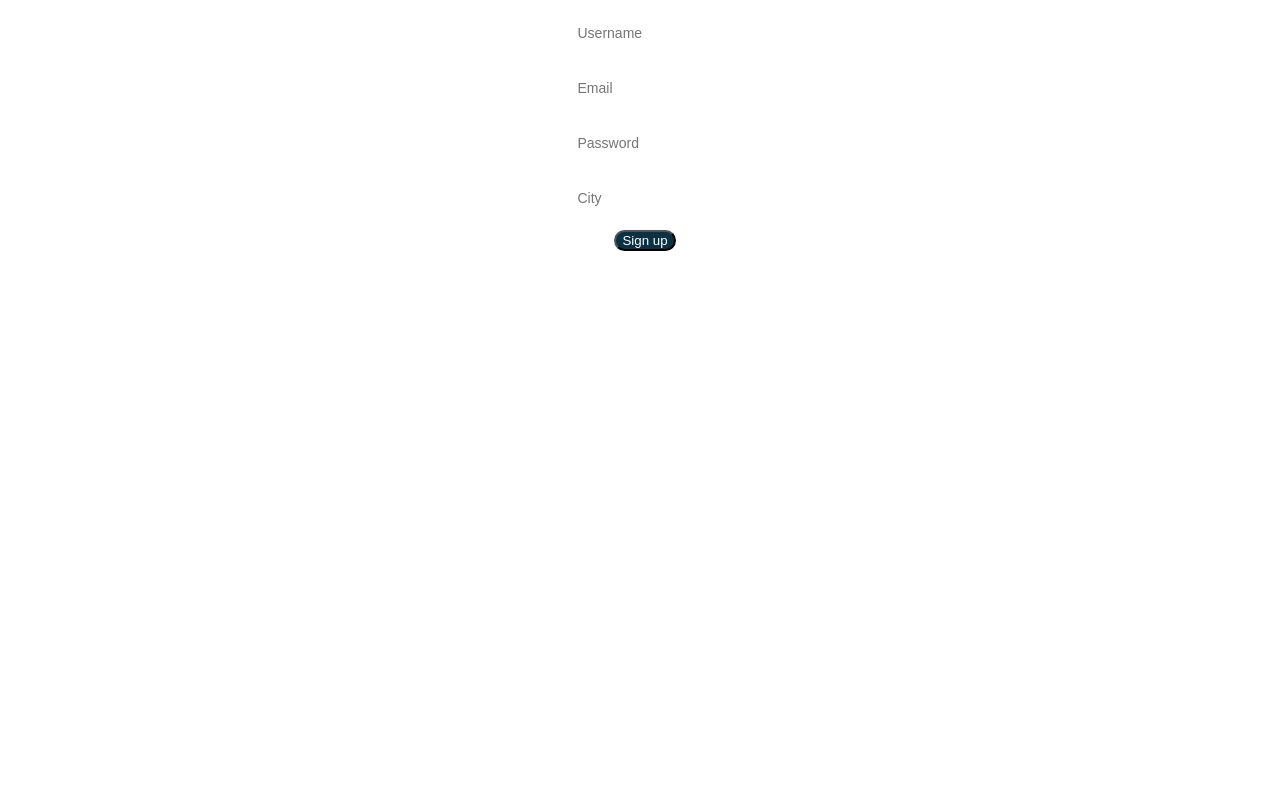
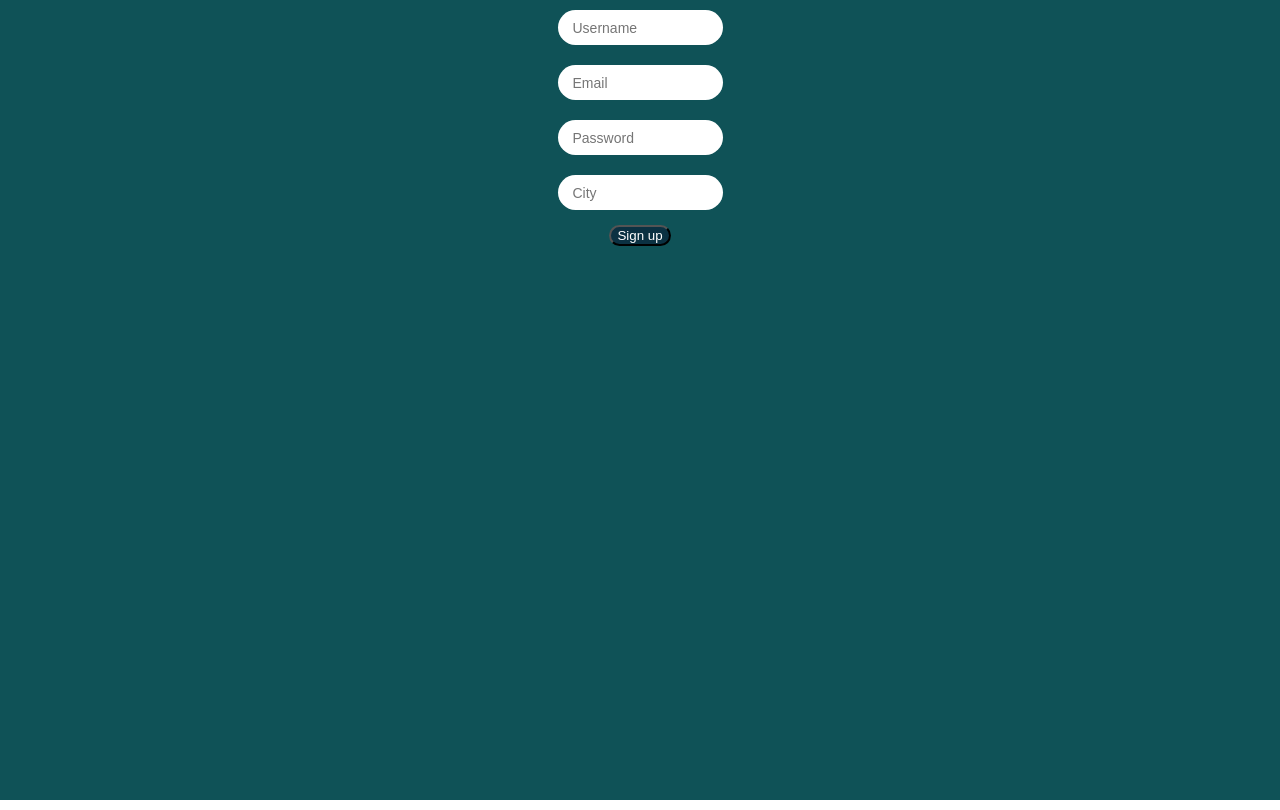
Before and after one commit to fionaochs/groupies-front-end, a React (Create React App) app: page /signup in a window 1280 px wide. Built offline with nearby package versions, Linux system fonts and the light colour scheme.

Commit message:
css homepage

```diff
--- a/src/App.css
+++ b/src/App.css
@@ -1,16 +1,23 @@
 
 @import url('https://fonts.googleapis.com/css?family=Spartan&display=swap');
 
+html, body, #root {
+  width: 100%;
+  height: 100%;
+  padding: 0;
+  margin: 0;
+}
+
 body {
   background-color: white;
-  padding: 5px;
-
   font-family: 'spartan';
-
   text-align: center;
-
 }
-
+#app-div{
+  background-color: white;
+  height: 100%;
+  width: 100%;
+}
 ul {
   list-style-type: none;
   /* display: flex; */
@@ -23,7 +30,7 @@ ul {
 li {
   border: 4px solid #0B3140;
   /* float: left; */
-  background-color: #D6D3F0;
+  background-color: white;
   /* width: 30%; */
 }
 
--- a/src/App.js
+++ b/src/App.js
@@ -12,13 +12,14 @@ import SignUp from './SignUp.js'
 import Saved from './Saved.js'
 import AboutUs from './AboutUs.js'
 import HomePage from './HomePage.js'
-
+// import Header from './Header.js'
 
 export default class App extends React.Component {
   render() {
     return (
       <Router>
-        <div>
+        <div id="app-div">
+          {/* {<Route exact path="/"/> ? <HomePage//> : <Header/>} */}
           <Switch>
             <Route exact path="/" component={HomePage} />
             <Route exact path="/signup" component={SignUp} />
--- a/src/HomePage.css
+++ b/src/HomePage.css
@@ -9,11 +9,9 @@
     font-family: 'spartan';
     color: white;
     font-size: 65px;
-}
-
-html, body {
-    width: 100%;
-    height: 100%;
+    position: relative;
+    top: 20px;
+    margin: 0;
 }
 
 #header {
@@ -26,22 +24,20 @@ html, body {
     border: 2px solid #0F5257;
 }
 
-#groupies {
-
-    font-size: 35px;
-}
-
-.homepage-container body {
+.homepage-container {
     background-color: #0F5257;
+    height: 100%;
+    width: 100%;
 }
 
 .homepage-container button {
     color: white;
     background-color: #0F5257;
     border-radius: 25px;
-
 }
-
+.homepage-container button:hover{
+    cursor: pointer;
+}
 .hidden {
     visibility: hidden;
 }
--- a/src/SignIn.css
+++ b/src/SignIn.css
@@ -38,7 +38,6 @@
 }
 .signin-container button:hover{
     cursor: pointer;
-
 }
 h1{
     font-size: 45px;
--- a/src/SignUp.css
+++ b/src/SignUp.css
@@ -1,10 +1,12 @@
 @import url('https://fonts.googleapis.com/css?family=Spartan&display=swap');
 
-.container {
-    margin-top: 100px;
-
-    height: 100vh;
-    width: 100vw;
+.signup-container {
+    margin-top: 0;
+    position: relative;
+    top: 100px;
+    background-color: #0F5257;
+    height: 100%;
+    width: 100%;
     align-items: center;
     }
 
@@ -18,7 +20,7 @@
 
 .signup-form {
     align-items: center;
-
+    margin-top: -100px;
 }
 .signup-form input {
     border: 0;
@@ -36,7 +38,7 @@
     font: white;
     margin: 5px 10px 10px 10px;
 }
-.signup-container button:hover{
+.signup-button:hover{
     cursor: pointer;
 
 }
--- a/src/SignUp.js
+++ b/src/SignUp.js
@@ -41,7 +41,7 @@ export default class LogIn extends Component {
                     <br />
                     <input type="text" value={ this.state.city} onChange={(e) => this.setState({ city: e.target.value})} placeholder="City"/>
                     <br />
-                    <button onClick={ this.handleSignUp }>Sign up</button>
+                    <button id="signup-button"onClick={ this.handleSignUp }>Sign up</button>
                     <br />
 
                 </form>
```
